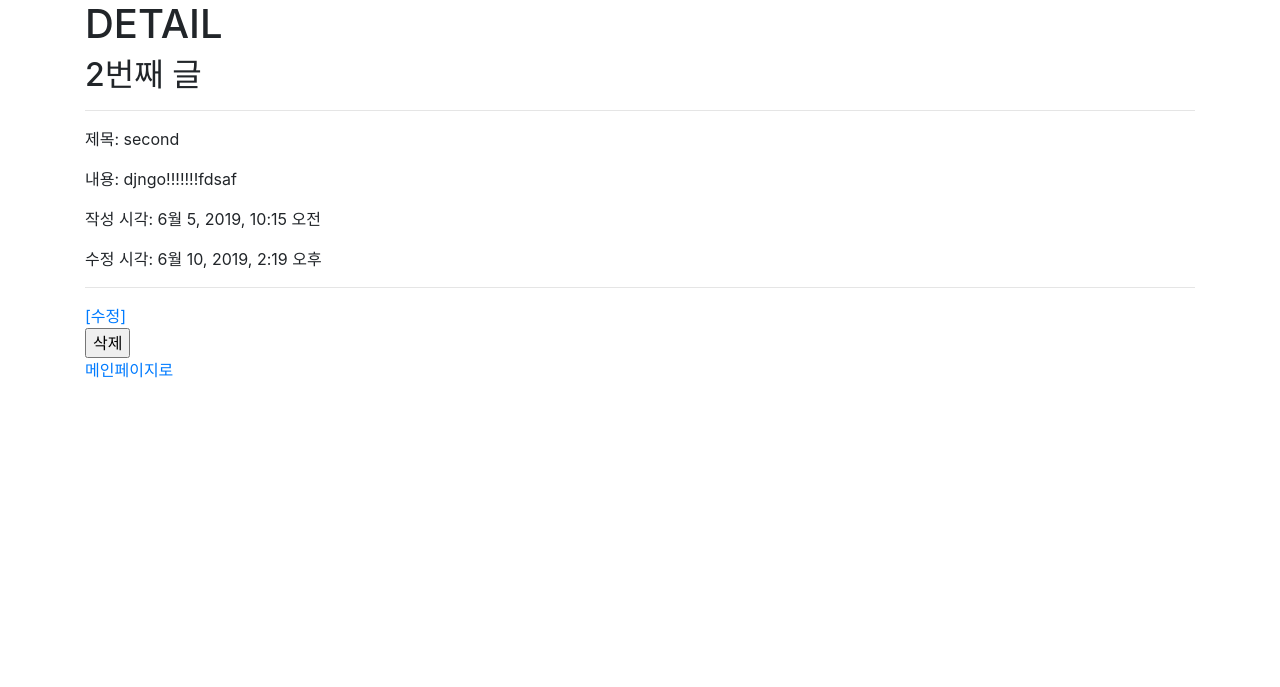
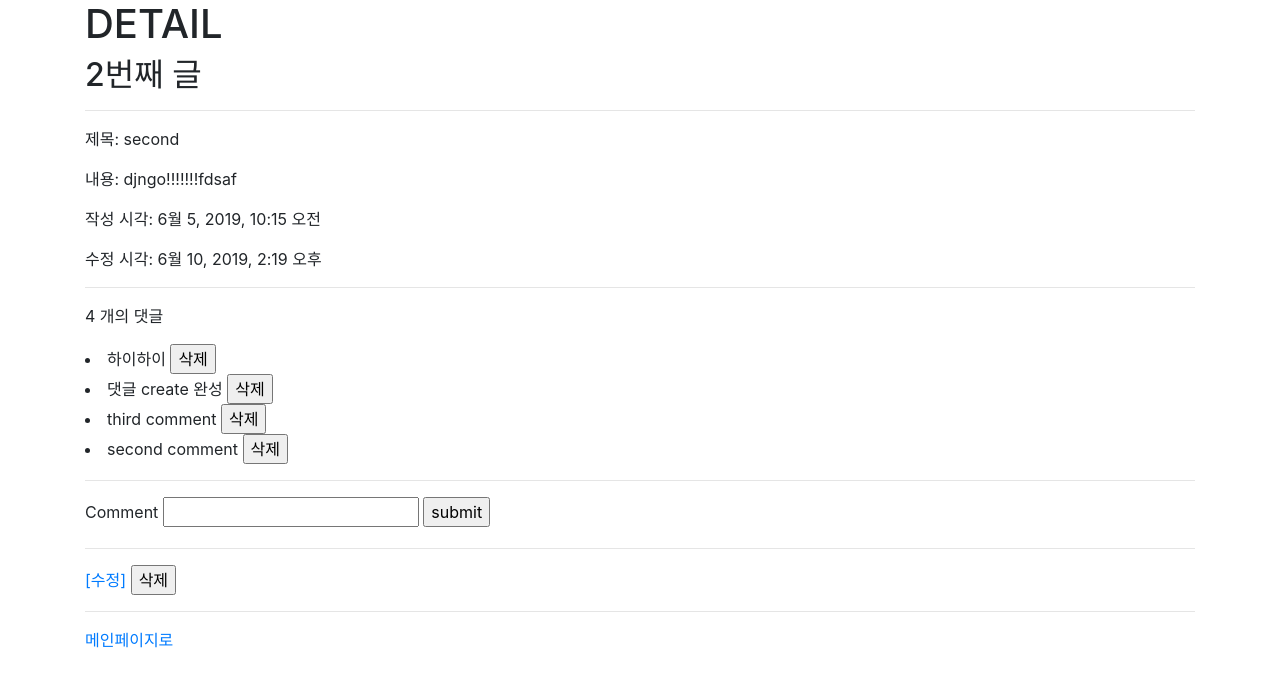
Before and after one commit to Jiwon0801/django, a Django app: page /boards/2/ in a window 1280 px wide. Shown: the top 687 px of the page. Run offline with Django 3.2, Linux system fonts and the light colour scheme; data comes from the database, SQL or seed files in the repository; both versions use the stored data as it was after the commit; some libraries are stand-ins or nearby versions.

Commit message:
comments

```diff
--- a/crud_intro/boards/models.py
+++ b/crud_intro/boards/models.py
@@ -13,3 +13,14 @@ class Board(models.Model):
 
     def __str__(self):
         return f'{self.id}글 - {self.title}: {self.content}'
+
+
+class Comment(models.Model):
+    board = models.ForeignKey(Board, on_delete=models.CASCADE)
+    content = models.CharField(max_length=200)
+    created_at = models.DateTimeField(auto_now_add=True)
+    updated_at = models.DateTimeField(auto_now=True)
+
+    def __str__(self):
+        # return self.content
+        return f'<Board({self.board_id}): Comment({self.pk}-{self.content})>'
--- a/crud_intro/boards/templates/boards/detail.html
+++ b/crud_intro/boards/templates/boards/detail.html
@@ -4,17 +4,41 @@
     <h1>DETAIL</h1>
     <h2>{{ board.pk }}번째 글</h2>
     <hr>
-    <p>제목: {{ board.title}}</p>
-    <p>내용: {{ board.content}}</p>
+    <p>제목: {{ board.title }}</p>
+    <p>내용: {{ board.content }}</p>
     <p>작성 시각: {{ board.created_at }}</p>
     <p>수정 시각: {{ board.updated_at }}</p>
     <hr>
-    <a href="{% url 'boards:update' board.pk %}">[수정]</a> <br>
+ <!--댓글 출력-->
+    <p>{{  comments | length }} 개의 댓글</p>
+    {% for comment in comments %}
+        <li>
+            {{ comment.content }}
+            <form action="{% url 'boards:comments_delete' board.pk comment.pk %}" method="POST" style="display: inline;">
+                {% csrf_token %}
+                <input type="submit" value="삭제">
+            </form>
+        </li>
+    {% empty %}
+    <p> <b>댓글이 없어요.</b> </p>
+    {% endfor %}
+<hr>
+ <!--댓글 입력-->
+    <form action="{% url 'boards:comments_create' board.pk %}" method="POST">
+        {% csrf_token%}
+        <label for="content">Comment </label>
+        <input type="text" name="content" id="content">
+        <input type="submit" value="submit">
+    </form>
+<hr>
+    <a href="{% url 'boards:update' board.pk %}">[수정]</a>
     <form action="{% url 'boards:delete' board.pk%}" method="POST" style="display: inline" onsubmit="return confirm('R U SURE?')">
         {% csrf_token%}
         <input type="submit" value="삭제">
     </form>
 <br>
+<hr>
+
 <!--    <a href="{% url 'boards:delete' board.pk %}" onclick="return confirm('R U SURE?')">[삭제]</a> <br>-->
     <a href="{% url 'boards:index' %}">메인페이지로</a>
 
--- a/crud_intro/boards/urls.py
+++ b/crud_intro/boards/urls.py
@@ -3,11 +3,13 @@ from . import views
 
 app_name = 'boards'
 urlpatterns = [
-    path('<int:pk>/update/', views.update, name='update'),  #GET(new), POST(create)
+    path('<int:board_pk>/update/', views.update, name='update'),  #GET(new), POST(create)
     # path('<int:pk>/edit/', views.edit, name='edit'),
-    path('<int:pk>/delete/', views.delete, name='delete'),
-    path('<int:pk>/', views.detail, name='detail'),
+    path('<int:board_pk>/delete/', views.delete, name='delete'),
+    path('<int:board_pk>/', views.detail, name='detail'),
     path('create/', views.create, name='create'), #GET(new), POST(create)
     # path('new/', views.new, name='new'), #get
-    path('', views.index, name='index')
+    path('', views.index, name='index'),
+    path('<int:board_pk>/comments/', views.comments_create, name='comments_create'), #POST
+    path('<int:board_pk>/comments/<int:comment_pk>/delete/', views.comments_delete, name='comments_delete')
 ]
--- a/crud_intro/boards/views.py
+++ b/crud_intro/boards/views.py
@@ -1,5 +1,5 @@
 from django.shortcuts import render, redirect
-from .models import Board
+from .models import Board, Comment
 from IPython import embed
 
 
@@ -44,16 +44,18 @@ def create(request):
     # }
 
 
-
-def detail(request, pk):
+def detail(request, board_pk):
     #요청으로 들어온 pk 값으로 해당 글을 찾아옴
-    board = Board.objects.get(pk=pk)
-    context = {'board': board}
+    board = Board.objects.get(pk=board_pk)
+    #현재 게시글이 가지고 있는 모든 댓글
+    # comments = board.comment_set.all()
+    comments = board.comment_set.order_by('-pk')
+    context = {'board': board, 'comments': comments}
     return render(request, 'boards/detail.html', context)
 
 
-def delete(request, pk):
-    board = Board.objects.get(pk=pk)
+def delete(request, board_pk):
+    board = Board.objects.get(pk=board_pk)
     if request.method == 'POST':
         board.delete()
         # return redirect('/boards/')
@@ -69,9 +71,9 @@ def delete(request, pk):
 #     return render(request, 'boards/update.html', context)
 
 
-def update(request, pk):
+def update(request, board_pk):
     #UPDATE
-    board = Board.objects.get(pk=pk)
+    board = Board.objects.get(pk=board_pk)
     if request.method == 'POST':
         board.title = request.POST.get('title')
         board.content = request.POST.get('content')
@@ -83,3 +85,26 @@ def update(request, pk):
         return render(request, 'boards/update.html', context)
 
     # return redirect(f'/boards/{board.pk}/')
+
+
+def comments_create(request, board_pk):
+    # 댓글 달 게시물
+    board = Board.objects.get(pk=board_pk)
+    if request.method == "POST":
+        # submit에서 넘어온 댓글 정보
+        content = request.POST.get('content')
+        # 댓글 생성 및 저장
+        comment = Comment(board=board, content=content)
+        comment.save()
+        return redirect('boards:detail', board.pk)
+    else:
+        return redirect('boards:detail', board.pk)
+
+
+def comments_delete(request, board_pk, comment_pk):
+    comment = Comment.objects.get(pk=comment_pk)
+    if request.method == "POST":
+        comment.delete()
+    return redirect('boards:detail', board_pk)
+    # else:
+    #     return redirect('boards:detail', board_pk)
```
Also changed, not shown: crud_intro/Comment.md (added, +68 -0 lines), crud_intro/boards/admin.py (+8 -1 lines), crud_intro/boards/migrations/0003_comment.py (added), crud_intro/db.sqlite3.
